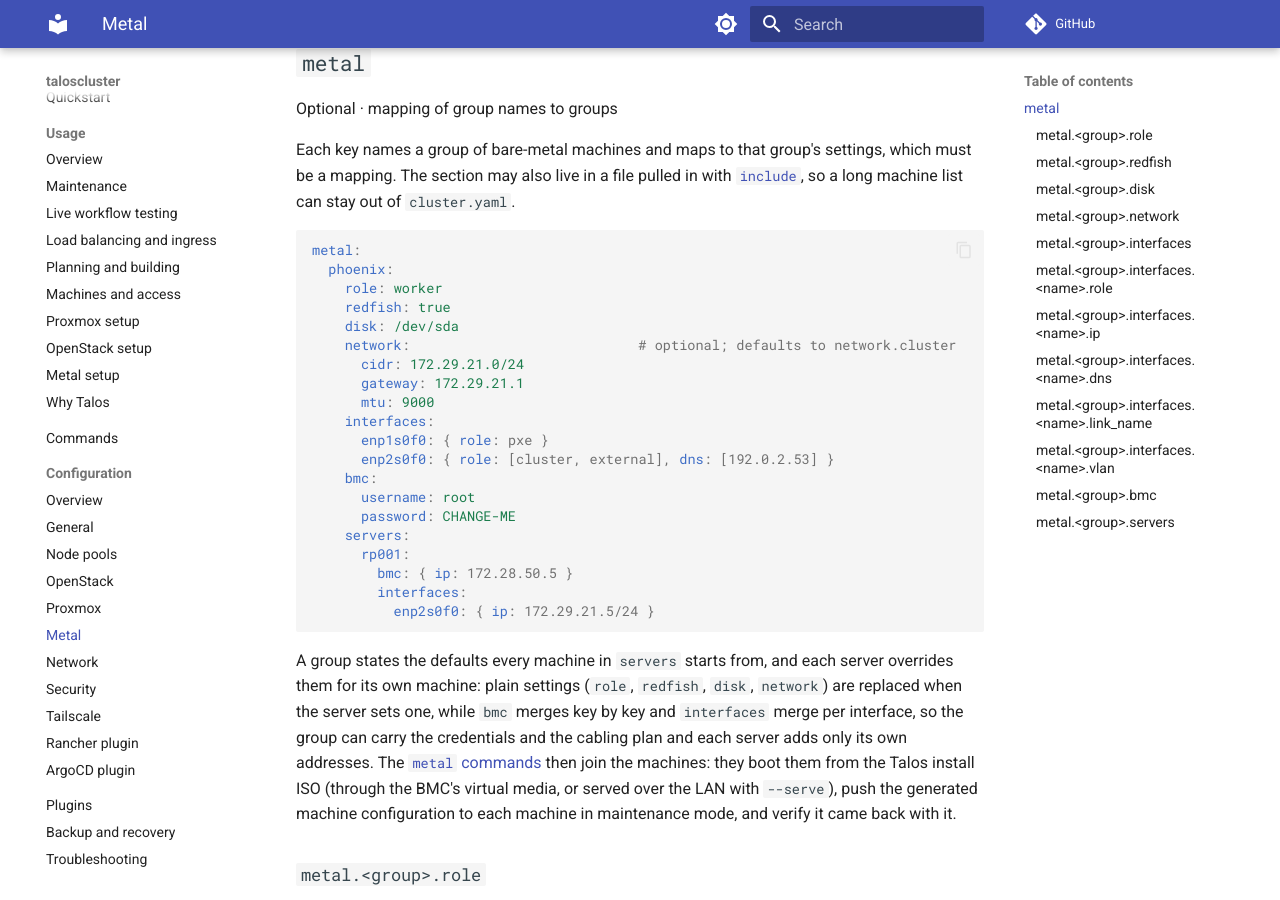
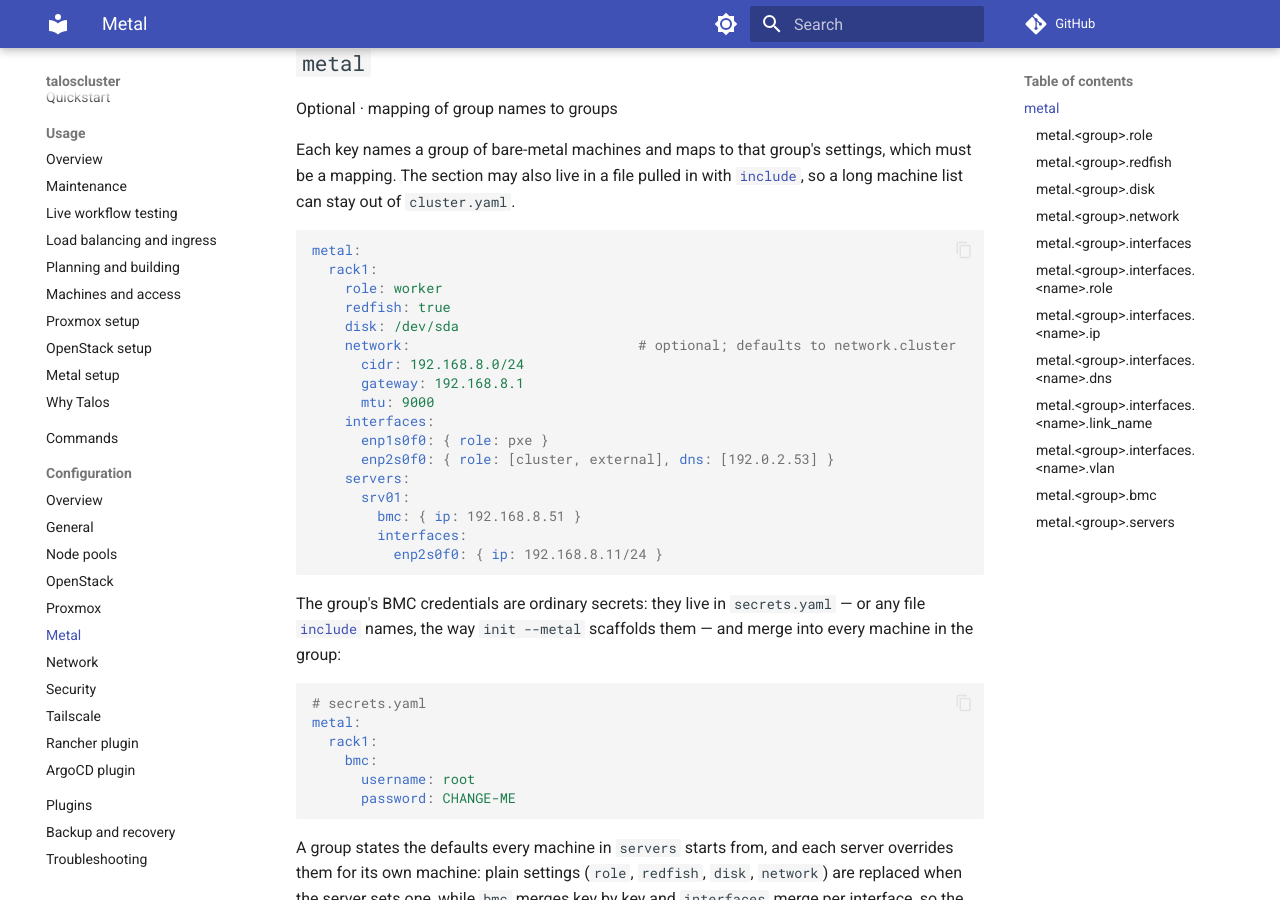
Before and after one commit to ncsa/taloscluster, an MkDocs documentation site: the page built from docs/configuration/metal.md, in a window 1280 px wide and 900 px high, scrolled down 370 px. Built offline with MkDocs 1.6.1 and Material for MkDocs 9.7.7, drawn with Linux system fonts in a browser that asks for light colours; comment, search, counter and statistics services are not loaded.

Commit message:
fix: **[P3] Use placeholder names in the metal examples and make them load.**

````diff
--- a/docs/configuration/metal.md
+++ b/docs/configuration/metal.md
@@ -12,25 +12,33 @@ Each key names a group of bare-metal machines and maps to that group's settings,
 
 ```yaml
 metal:
-  phoenix:
+  rack1:
     role: worker
     redfish: true
     disk: /dev/sda
     network:                            # optional; defaults to network.cluster
-      cidr: 172.29.21.0/24
-      gateway: 172.29.21.1
+      cidr: 192.168.8.0/24
+      gateway: 192.168.8.1
       mtu: 9000
     interfaces:
       enp1s0f0: { role: pxe }
       enp2s0f0: { role: [cluster, external], dns: [192.0.2.53] }
+    servers:
+      srv01:
+        bmc: { ip: 192.168.8.51 }
+        interfaces:
+          enp2s0f0: { ip: 192.168.8.11/24 }
+```
+
+The group's BMC credentials are ordinary secrets: they live in `secrets.yaml` — or any file [`include`](general.md#include) names, the way `init --metal` scaffolds them — and merge into every machine in the group:
+
+```yaml
+# secrets.yaml
+metal:
+  rack1:
     bmc:
       username: root
       password: CHANGE-ME
-    servers:
-      rp001:
-        bmc: { ip: 172.28.50.5 }
-        interfaces:
-          enp2s0f0: { ip: 172.29.21.5/24 }
 ```
 
 A group states the defaults every machine in `servers` starts from, and each server overrides them for its own machine: plain settings (`role`, `redfish`, `disk`, `network`) are replaced when the server sets one, while `bmc` merges key by key and `interfaces` merge per interface, so the group can carry the credentials and the cabling plan and each server adds only its own addresses. The [`metal` commands](../commands.md#metal) then join the machines: they boot them from the Talos install ISO (through the BMC's virtual media, or served over the LAN with `--serve`), push the generated machine configuration to each machine in maintenance mode, and verify it came back with it.
````
Also changed, not shown: CHANGELOG.md (+1 -0 lines), docs/commands.md (+1 -1 lines), docs/providers/metal.md (+1 -1 lines), docs/troubleshooting.md (+1 -1 lines), 3 other files.
